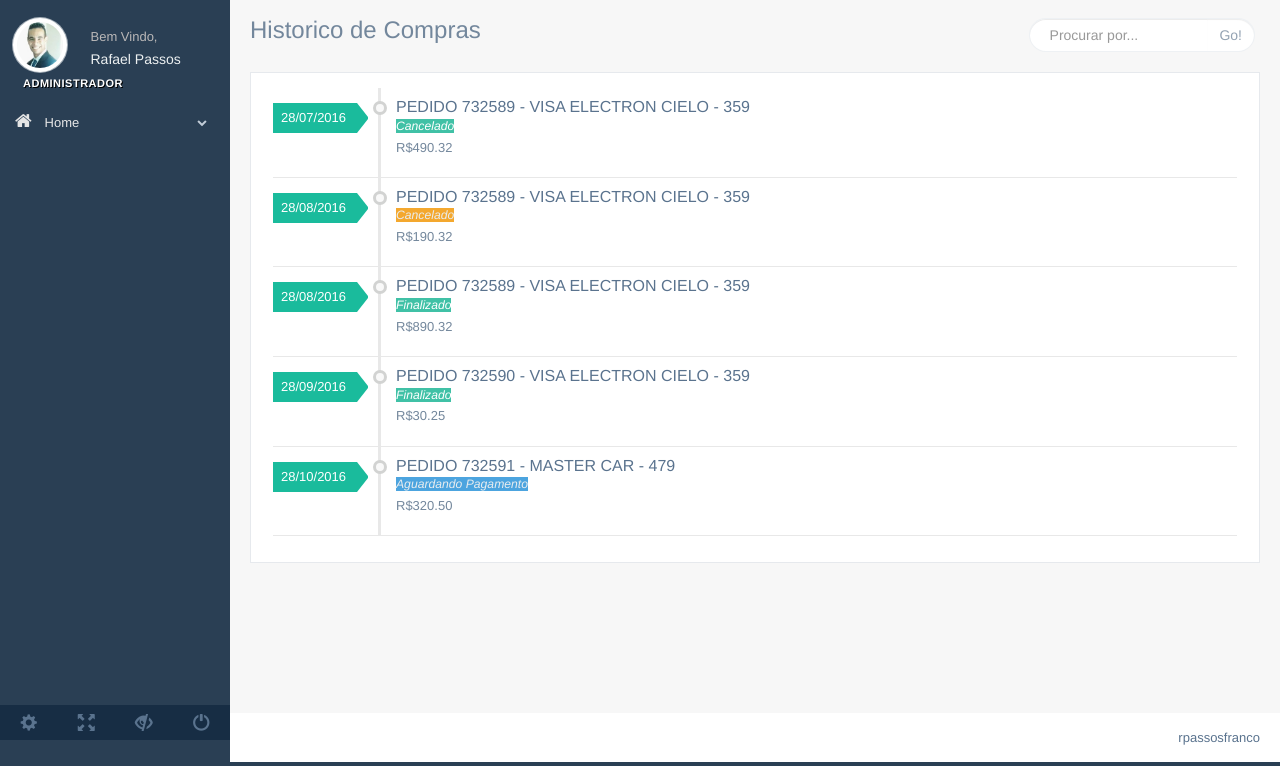
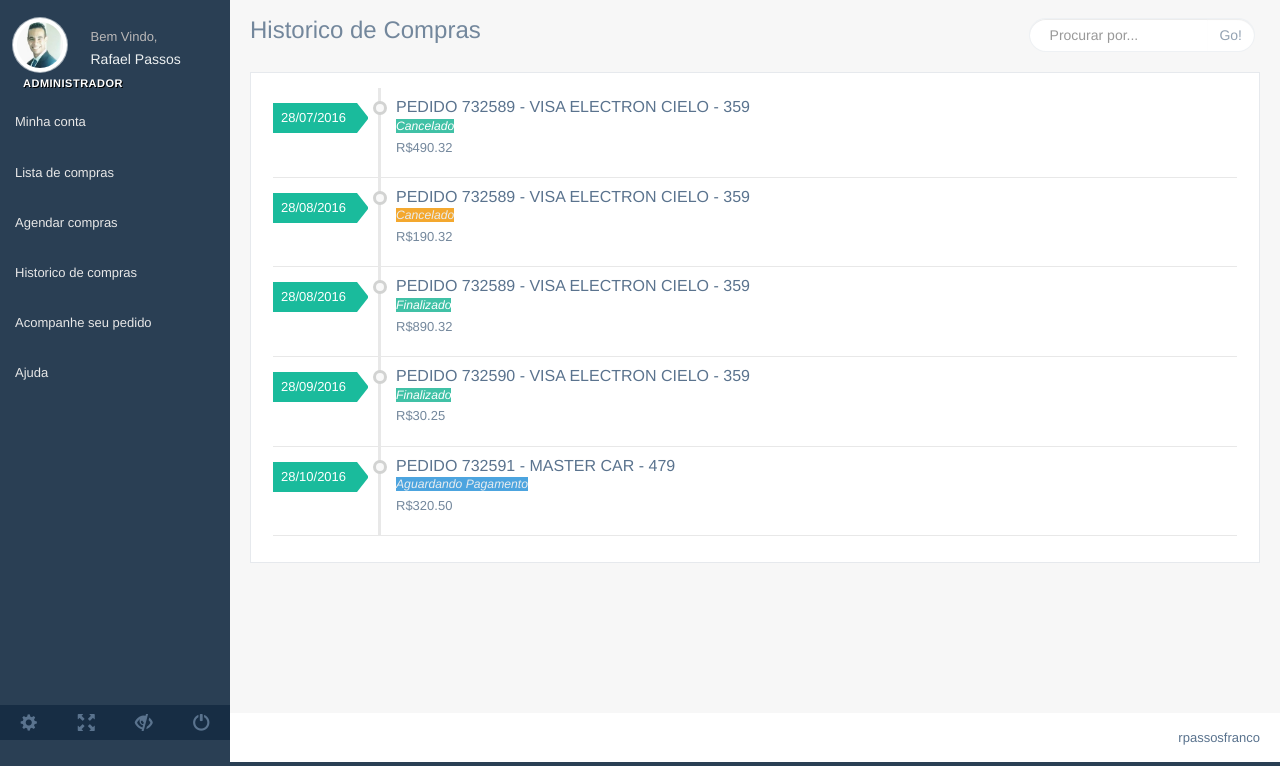
Before and after one commit to rpassosfranco/rpassosfranco.github.io, a plain HTML site: page projetos/TempoCerto/historico.html in a window 1280 px wide. Shown: the part 60-826 px from the top of the page. Drawn offline with Linux system fonts and the light colour scheme.

Commit message:
Add files via upload
Atualização de layout - Menu

```diff
--- a/projetos/TempoCerto/historico.html
+++ b/projetos/TempoCerto/historico.html
@@ -46,22 +46,28 @@
 
             <br />
 
-            <!-- sidebar menu -->
+               <!-- sidebar menu -->
             <div id="sidebar-menu" class="main_menu_side hidden-print main_menu">
               <div class="menu_section">
                 <h3>Administrador</h3>
                 <ul class="nav side-menu"  ng-controller="menuPortal">
-                  <li><a><i class="fa fa-home"></i> Home <span class="fa fa-chevron-down"></span></a>
-                    <ul class="nav child_menu">
+                   <li ng-repeat="item in menuBar.menu">
+                         <a href="{{item.link}}" id="{{item.id}}">{{item.descricao}}</a>
+                       </li>
+				  <!--
+				  <li><a><i class="fa fa-home"></i> Home <span class="fa fa-chevron-down"></span></a>
+                   <ul class="nav child_menu">
                        <li ng-repeat="item in menuBar.menu">
                          <a href="{{item.link}}" id="{{item.id}}">{{item.descricao}}</a>
                        </li>
                      </ul>
                   </li>
+				  -->
+
                 </ul>
               </div>
             </div>
-            <!-- /sidebar menu -->
+			<!-- /sidebar menu -->
 
             <!-- /menu footer buttons -->
              <div class="sidebar-footer hidden-small">
```
Also changed, not shown: projetos/TempoCerto/acompanhepedido.html (+10 -4 lines), projetos/TempoCerto/agendarcompras.html (+10 -4 lines), projetos/TempoCerto/ajuda.html (+10 -4 lines), projetos/TempoCerto/index.html (+9 -3 lines), projetos/TempoCerto/listadecompras.html (+11 -5 lines), projetos/TempoCerto/profile.html (+10 -4 lines).
